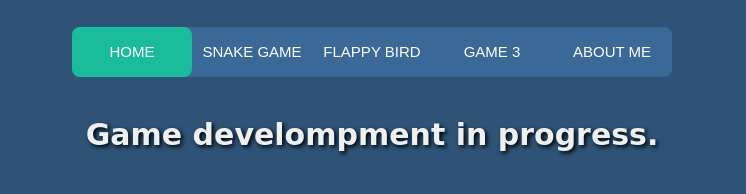
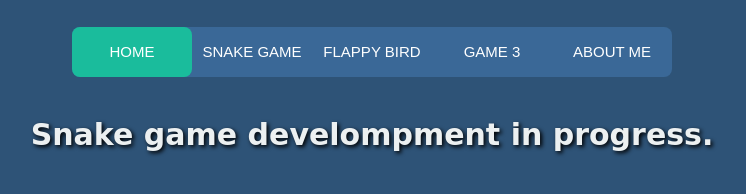
Before and after one commit to NinjaGymnast235/NinjaGymnast235, a plain HTML site: page flappy-bird.html in a window 1280 px wide. Shown: the whole page, without its empty margins (268-1014 px from the left). Drawn offline with Linux system fonts and the light colour scheme; files that its build step writes are made by us from their sources.

Commit message:
told that games are still in progress

```diff
--- a/flappy-bird.html
+++ b/flappy-bird.html
@@ -17,6 +17,6 @@
 
 </head>
 <body>
-    <h1>Game develompment in progress.</h1>
+    <h1>Snake game develompment in progress.</h1>
 </body>
 </html>
```
Also changed, not shown: game3.html (+1 -1 lines).
